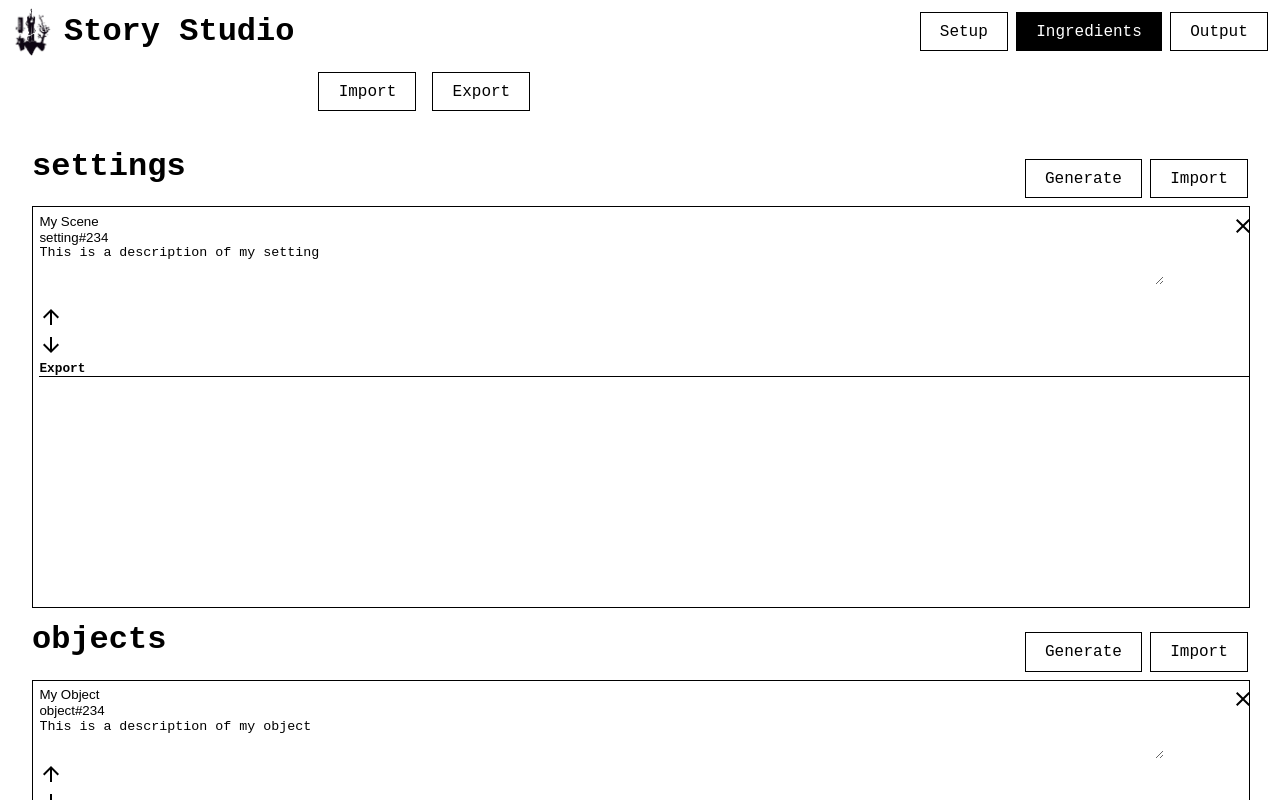
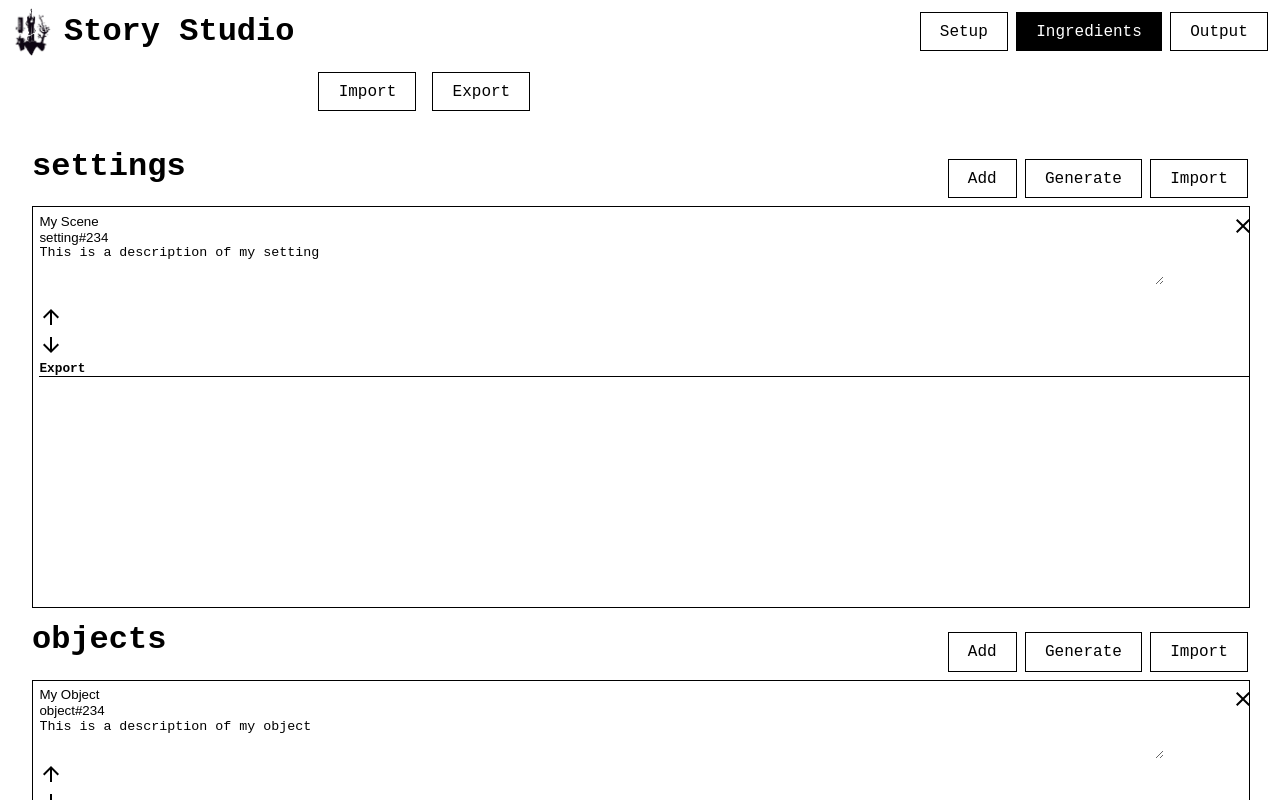
Before and after one commit to webaverse-studios/storystudio, a React (Vite) app: page / in a window 1280 px wide. Both pictures are taken after a click on the button "Ingredients". Shown: the top 800 px of the page. Built offline with nearby package versions, Linux system fonts and the light colour scheme.

Commit message:
cleaned logs, added Add button for entities

```diff
--- a/src/App.jsx
+++ b/src/App.jsx
@@ -193,7 +193,6 @@ function App() {
         }
 
         // convert content back to a blob with the x-javascript base64 type
-        console.log("CONTENT1", content);
         blob = new Blob([content], {
           type: "application/x-javascript;base64",
         });
@@ -211,7 +210,6 @@ function App() {
           console.log("updated lore data");
         }
 
-        console.log("baseData set to2", importedFile);
         setBaseData({
           base: fileUri,
           type: "file",
@@ -269,21 +267,18 @@ function App() {
       const fileUri = await fileToDataUri(blob);
       const importedFile = await import(fileUri);
       const firstLine = content.split("\n")?.[0];
-      console.log("CONTENT2", importedFile);
 
       if (firstLine && firstLine.startsWith("export let lore = ")) {
         const json = firstLine.replace("export let lore = ", "");
         const obj = JSON.parse(json);
         setLoreData(obj);
       }
-      console.log("baseData set to1", importedFile);
       setBaseData({
         base: fileUri,
         type: "file",
         module: importedFile,
         url: file.name,
       });
-      console.log(baseData.module);
       localStorage.setItem(
         "baseData",
         JSON.stringify({
@@ -293,7 +288,6 @@ function App() {
           url: file.name,
         })
       );
-      console.log("json form:", JSON.stringify(baseData));
       end();
     }
   };
--- a/src/Ingredients.jsx
+++ b/src/Ingredients.jsx
@@ -29,7 +29,6 @@ function Ingredients({
     fromCurrentContentType = false
   ) => {
     setGenerating(true);
-    console.log("entityType, data, baseData", entityType, data, baseData);
     //console.log("calling baseData", baseData);
     // generate new using openai callback
     let entity = null;
@@ -56,11 +55,9 @@ function Ingredients({
       setGenerating(false);
       return;
     }
-    console.log("generate entity", entity);
     if (!entity.id) {
       entity.id = makeId(5);
     }
-    console.log("ingredients", ingredients);
 
     const newEntityData = { ...ingredients };
     if (!newEntityData[entityType]) {
@@ -72,17 +69,12 @@ function Ingredients({
         ? newEntityData[entityType][currentContentType]
         : newEntityData[entityType];
 
-    console.log("array", array);
     array.unshift(entity);
     if (fromCurrentContentType) {
       newEntityData[entityType][currentContentType] = array;
     } else {
       newEntityData[entityType] = array;
     }
-    console.log(
-      "newEntityData[entityType][currentContentType]",
-      newEntityData[entityType][currentContentType]
-    );
     setIngredients(newEntityData);
     setGenerating(false);
   };
@@ -197,6 +189,59 @@ function Ingredients({
     setGenerating(false);
   };
 
+  const addEmpty = (entityType) => {
+    let entity = null;
+    const fromCurrentContentType = entityType === currentContentType;
+    console.log(baseData);
+    const id = makeId(5);
+    entity = fromCurrentContentType
+      ? currentContentType === "objectComment" ||
+        currentContentType === "npcComment" ||
+        currentContentType === "mobComment" ||
+        currentContentType === "loadingComment"
+        ? {
+            name: "test",
+            comment: "test",
+          }
+        : currentContentType === "banter" ||
+          currentContentType === "loreExposition" ||
+          currentContentType === "rpgDialogue" ||
+          currentContentType === "reactions" ||
+          currentContentType === "cutscenes"
+        ? { description: "test" }
+        : { location: "test", quest: "test", reward: "test" }
+      : {
+          name: "test",
+          description: "test",
+          type: entityType,
+          shortname: "test#" + id,
+          id: id,
+          inventory: [],
+          img: "",
+        };
+
+    if (!entity.id) {
+      entity.id = makeId(5);
+    }
+
+    const newEntityData = { ...ingredients };
+    if (!newEntityData[entityType]) {
+      newEntityData[entityType] = [];
+    }
+
+    const array = fromCurrentContentType
+      ? newEntityData["dialog"][currentContentType]
+      : newEntityData[entityType];
+
+    array.unshift(entity);
+    if (fromCurrentContentType) {
+      newEntityData["dialog"][currentContentType] = array;
+    } else {
+      newEntityData[entityType] = array;
+    }
+    setIngredients(newEntityData);
+  };
+
   return (
     <div className="view">
       <div className={"importExportButtons"}>
@@ -223,6 +268,7 @@ function Ingredients({
               deleteEntityCallback={(data) => deleteEntityCallback(data)}
               moveEntityCallback={(entity, up) => moveEntity(entity, up)}
               handleImport={importEntityList}
+              addEmpty={addEmpty}
             />
           );
         })}
@@ -257,6 +303,7 @@ function Ingredients({
           moveEntityCallback={(entity, up) => moveEntity(entity, up)}
           showLabels={true}
           handleImport={importEntityList}
+          addEmpty={addEmpty}
         />
       </div>
     </div>
--- a/src/LoreFiles.jsx
+++ b/src/LoreFiles.jsx
@@ -174,6 +174,25 @@ function LoreFiles({
     element.remove();
   };
 
+  const addEmpty = () => {
+    //console.log("calling baseData", baseData);
+    // generate new using openai callback
+    let entity = ["test"];
+    console.log("generate entity", entity);
+    if (typeof entity === Array) {
+      if (entity[0]) entity = entity[0];
+    }
+    // if entity is an object, check if it has an id, if not, make one
+    if (typeof entity === "object" && !entity.id) {
+      entity.id = makeId(5);
+    }
+    const newEntityData = [...loreFiles];
+    console.log("newEntityData is", newEntityData);
+    newEntityData.unshift(entity);
+
+    setLoreFiles(newEntityData);
+  };
+
   return (
     <div className="view">
       <div className={"importExportButtons"}>
@@ -202,6 +221,7 @@ function LoreFiles({
           moveEntityCallback={(entity, up) => moveEntity(entity, up)}
           showLabels={true}
           handleImport={importEntityList}
+          addEmpty={addEmpty}
         />
       </div>
     </div>
--- a/src/components/ListBox.jsx
+++ b/src/components/ListBox.jsx
@@ -12,6 +12,7 @@ const ListBox = ({
   showLabels = false,
   moveEntityCallback,
   handleImport,
+  addEmpty,
 }) => {
   const [generating, setGenerating] = React.useState(false);
 
@@ -30,6 +31,15 @@ const ListBox = ({
         <button onClick={() => addEntityCallback(data, setGenerating)}>
           {!generating ? "Generate" : "Generating..."}
         </button>
+        {type !== "lorebase" ? (
+          <button
+            onClick={() => {
+              addEmpty(type);
+            }}
+          >
+            Add
+          </button>
+        ) : null}
       </div>
       <div className={"section " + type}>
         {data &&
```
